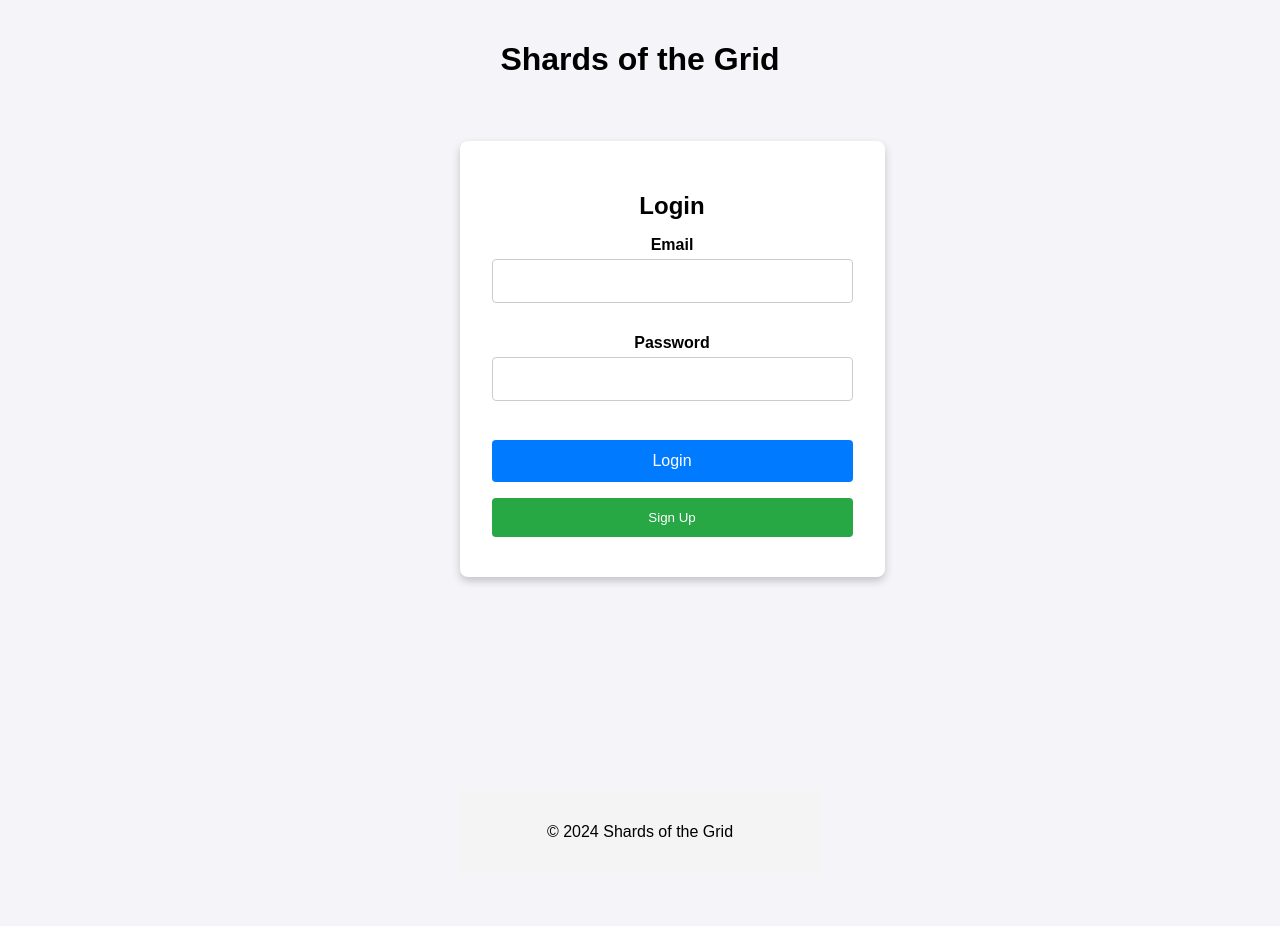
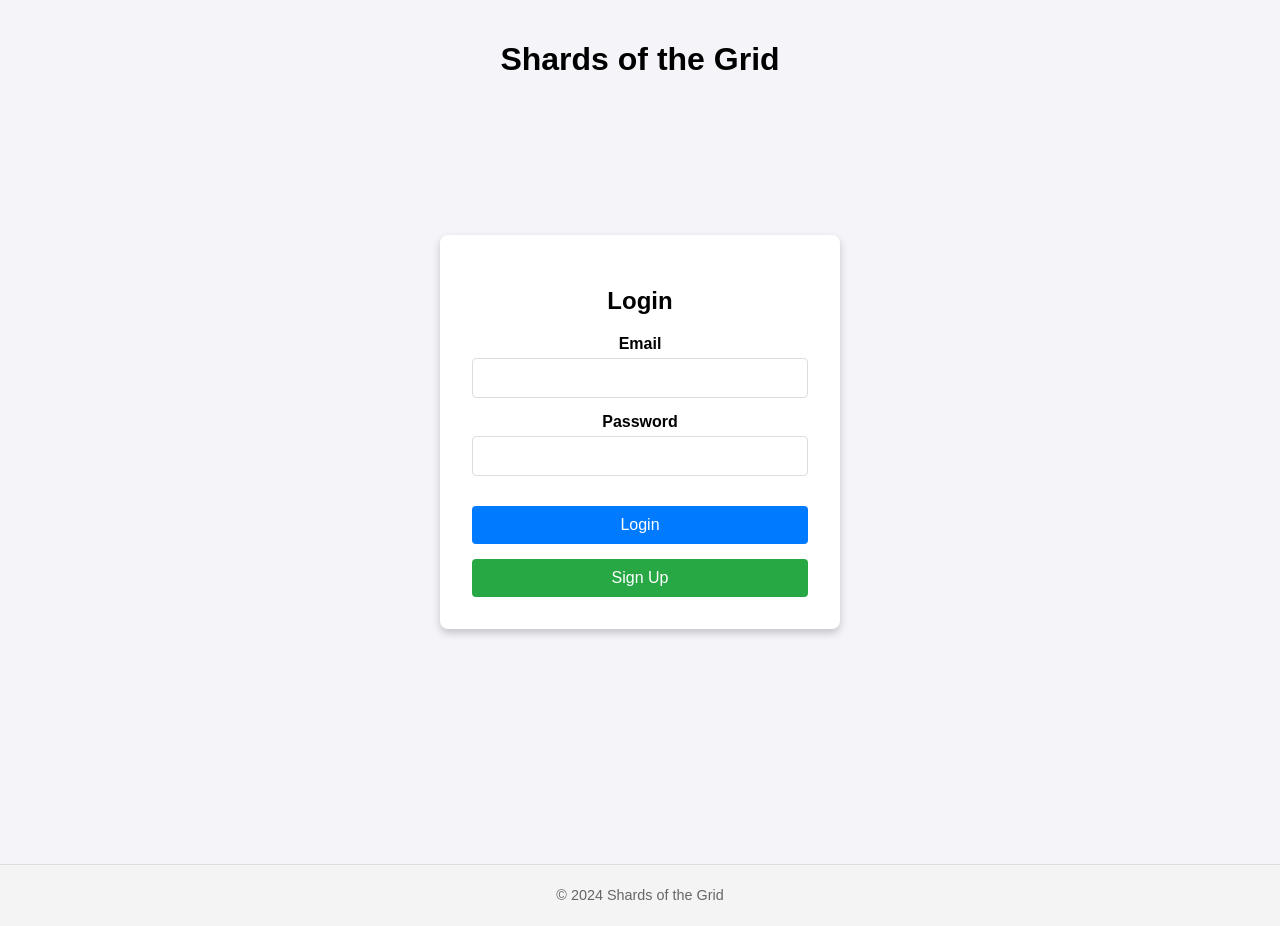
Before and after one commit to uiowahjmjohnsonselt2024/projectdirectory-selt_2024_team_001, a Rails app: page / in a window 1280 px wide. Before the commit the page ends 837 px from the top, so only its background shows below. Run offline with Rails 7, Linux system fonts and the light colour scheme.

Commit message:
made some fixes to views

```diff
--- a/app/assets/stylesheets/application.css
+++ b/app/assets/stylesheets/application.css
@@ -1,22 +1,45 @@
+/* Global Styles */
+html, body {
+    height: 100%;
+    margin: 0;
+    display: flex;
+    flex-direction: column;
+    font-family: Arial, sans-serif;
+    background-color: #f4f4f9;
+}
+
 /* Centering container to fill the viewport */
 #container {
     display: flex;
     align-items: center;
     justify-content: center;
-    height: 100vh;
+    min-height: 100vh; /* Ensures full coverage */
     background-color: #f4f4f9;
 }
 
 /* Styling the login container */
-.login-container {
-    width: 300px;
+.login-container, .signup-container {
+    width: 400px;
     padding: 2rem;
     background: white;
     border-radius: 8px;
     box-shadow: 0 4px 8px rgba(0, 0, 0, 0.2);
     text-align: center;
+    box-sizing: border-box; /* Prevents width issues */
 }
 
+.signup-container {
+    text-align: left; /* Specific to signup */
+}
+
+/* Shared container headers */
+.login-container h2, .signup-container h2 {
+    text-align: center;
+    margin-bottom: 20px;
+    font-size: 1.5rem; /* Consistent header size */
+}
+
+/* Title styling */
 .centered-title {
     text-align: center;
     position: absolute;
@@ -26,44 +49,33 @@
     font-size: 2rem;
 }
 
-html, body {
-    height: 100%;
-    margin: 0;
-    display: flex;
-    flex-direction: column;
+/* Main container */
+#main {
+    flex: 1;
+    padding: 2rem;
+    box-sizing: border-box; /* Prevent padding overflow */
 }
 
-#main {
-    flex: 1;
-}
-
+/* Footer styling */
 .footer-centered {
     text-align: center;
-    position: relative;
-    bottom: 0;
+    margin-top: auto; /* Ensures it stays at the bottom */
     width: 100%;
     padding: 1rem 0;
     background-color: #f4f4f4;
     font-size: 1rem;
+    border-top: 1px solid #ddd; /* Adds subtle separation */
 }
 
-/* Separate styles for signup container */
-.signup-container {
-    width: 300px;
-    padding: 4rem;
-    background: white;
-    border-radius: 8px;
-    box-shadow: 0 4px 8px rgba(0, 0, 0, 0.2);
-    text-align: left;
+/* Form group styling */
+.form-group {
+    margin-bottom: 15px;
 }
 
-.signup-container h2 {
-    text-align: center;
-    margin-bottom: 20px;
-}
-
-.form-group {
-    margin-bottom: 15px;
+.form-group label {
+    font-weight: bold;
+    margin-bottom: 5px;
+    display: block;
 }
 
 .form-control {
@@ -72,19 +84,14 @@ html, body {
     border: 1px solid #ddd;
     border-radius: 4px;
     font-size: 1rem;
+    box-sizing: border-box;
 }
 
 .password-wrapper {
     position: relative;
 }
 
-
-.form-group label {
-    font-weight: bold;
-    margin-bottom: 5px;
-    display: block;
-}
-
+/* Terms styling */
 .terms {
     font-size: 0.9em;
     color: #666;
@@ -101,16 +108,37 @@ html, body {
     text-decoration: underline;
 }
 
-.btn-primary {
+/* Button styling */
+.btn-primary, .btn-signup, .btn-login {
     width: 100%;
-    background-color: #007bff;
-    color: #fff;
     padding: 10px;
     border: none;
     border-radius: 4px;
     cursor: pointer;
     font-size: 1em;
     margin-top: 15px;
+    text-align: center;
+    text-decoration: none;
+    color: white;
+}
+
+.btn-primary {
+    background-color: #007bff;
+}
+
+.btn-signup {
+    background-color: #28a745;
+}
+
+.btn-login {
+    background-color: #007bff; /* Use consistent primary color for login */
+}
+
+/* Checkbox group */
+.checkbox-group {
+    display: flex;
+    align-items: center;
+    margin-bottom: 15px;
 }
 
 .checkbox-label {
@@ -120,40 +148,3 @@ html, body {
     display: inline-block;
     vertical-align: middle;
 }
-
-.checkbox-group {
-    display: flex;
-    align-items: center;
-    margin-bottom: 15px;
-}
-
-.btn-signup {
-    display: inline-block;
-    width: 100%;
-    text-align: center;
-    padding: 0.75rem;
-    background-color: #28a745;
-    color: white;
-    border-radius: 4px;
-    border: none;
-    cursor: pointer;
-    text-decoration: none;
-    margin-top: 0.5rem;
-}
-
-.btn-login {
-    display: inline-block;
-    width: 100%;
-    text-align: center;
-    padding: 0.75rem;
-    background-color: #28a745;
-    color: white;
-    border-radius: 4px;
-    border: none;
-    cursor: pointer;
-    text-decoration: none;
-    margin-top: 0.5rem;
-}
-body {
-    font-family: Arial, sans-serif;
-}
--- a/app/views/layouts/application.html.haml
+++ b/app/views/layouts/application.html.haml
@@ -21,3 +21,36 @@
     - unless controller_name == 'sessions' && action_name == 'create'
       %footer.footer-centered
         %p &copy; #{Time.now.year} Shards of the Grid
+
+    :css
+      /* Ensure full viewport coverage */
+      html, body {
+        height: 100%;
+        margin: 0;
+        display: flex;
+        flex-direction: column;
+        font-family: Arial, sans-serif;
+      }
+
+      #main {
+        flex: 1;
+        display: flex;
+        flex-direction: column;
+        align-items: center;
+        justify-content: center;
+        text-align: center;
+        padding: 2rem;
+      }
+
+      .footer-centered {
+        height: 50px;
+        text-align: center;
+        background-color: #f4f4f4;
+        color: #666;
+        display: flex;
+        align-items: center;
+        justify-content: center;
+        padding: 0.5rem 0;
+        font-size: 0.9rem;
+        border-top: 1px solid #ddd;
+      }
--- a/app/views/menus/login_menu.html.haml
+++ b/app/views/menus/login_menu.html.haml
@@ -1,95 +1,26 @@
-!!!
+!!! 5
 %html{ lang: "en" }
   %head
     %meta{ charset: "UTF-8" }
     %meta{ name: "viewport", content: "width=device-width, initial-scale=1.0" }
-    %title Shards of the Grid
-    :css
-      /* Container to center content */
-      html, body {
-        height: 100%;
-        margin: 0;
-        font-family: Arial, sans-serif;
-        background-color: #f4f4f9;
-        display: flex;
-        justify-content: center;
-        align-items: center;
-      }
+    %title Login | Shards of the Grid
+    = stylesheet_link_tag 'application', media: 'all'
+  %body
+    #container
+      .login-container
+        %h2 Login
+        - if flash[:alert]
+          %div.alert.alert-danger= flash[:alert]
 
-      /* Main flex container */
-      #container {
-        display: flex;
-        flex-direction: column;
-        align-items: center;
-        justify-content: center;
-        width: 100%;
-        max-width: 400px;
-        padding: 2rem;
-      }
+        = form_tag login_path, method: :post do
+          .form-group
+            %label{ for: "email" } Email
+            %input#email.form-control{ type: "email", name: "email", required: true }
 
-      .header {
-        text-align: center;
-        font-size: 2rem;
-        margin-bottom: 2rem;
-      }
+          .form-group
+            %label{ for: "password" } Password
+            %input#password.form-control{ type: "password", name: "password", required: true }
 
-      .login-container {
-        background: white;
-        padding: 2rem;
-        border-radius: 8px;
-        box-shadow: 0 4px 8px rgba(0, 0, 0, 0.2);
-        width: 100%;
-        text-align: center;
-      }
+          %button.btn.btn-primary{ type: "submit" } Login
 
-      h2 {
-        margin-bottom: 1rem;
-      }
-
-      input[type="email"],
-      input[type="password"] {
-        width: 100%;
-        padding: 0.75rem;
-        margin-bottom: 1rem;
-        border: 1px solid #ccc;
-        border-radius: 4px;
-        box-sizing: border-box;
-      }
-
-      .btn {
-        width: 100%;
-        padding: 0.75rem;
-        margin-bottom: 0.5rem;
-        border: none;
-        border-radius: 4px;
-        color: white;
-        cursor: pointer;
-      }
-
-      .btn-login {
-        background-color: #007bff;
-      }
-
-      .btn-signup {
-        background-color: #28a745;
-      }
-
-%body
-  #container
-    .login-container
-      %h2 Login
-      - if flash[:alert]
-        %div.alert.alert-danger= flash[:alert]
-
-      = form_tag login_path, method: :post do
-        .form-group
-          %label{ for: "email" } Email
-          %input#email.form-control{ type: "email", name: "email", required: true }
-
-        .form-group
-          %label{ for: "password" } Password
-          %input#password.form-control{ type: "password", name: "password", required: true }
-
-        %button.btn.btn-primary.btn-login{ type: "submit" } Login
-
-      %button.btn.btn-signup{ type: "button", onclick: "window.location.href='#{signup_path}'" } Sign Up
+        %button.btn.btn-signup{ type: "button", onclick: "window.location.href='#{signup_path}'" } Sign Up
--- a/app/views/menus/main_game_screen.html.haml
+++ b/app/views/menus/main_game_screen.html.haml
@@ -34,7 +34,7 @@
         max-width: 400px;
         padding: 2rem;
         box-sizing: border-box; /* Includes padding in width/height calculations */
-        background-color: rgb(13, 14, 33); /* Optional for clarity */
+        background-color: rgb(13, 14, 33) !important; /* Optional for clarity */
         max-height: 90vh; /* Prevent overflow beyond viewport height */
         gap: 1rem; /* Add spacing between elements */
       }
--- a/app/views/menus/welcome_screen.html.haml
+++ b/app/views/menus/welcome_screen.html.haml
@@ -29,7 +29,7 @@
         max-width: 400px;
         padding: 2rem;
         box-sizing: border-box; /* Includes padding in width/height calculations */
-        background-color: rgb(13, 14, 33); /* Optional for clarity */
+        background-color: rgb(13, 14, 33) !important; /* Optional for clarity */
         max-height: 90vh; /* Prevent overflow beyond viewport height */
         gap: 1rem; /* Add spacing between elements */
       }
--- a/app/views/menus/welcome_settings.html.haml
+++ b/app/views/menus/welcome_settings.html.haml
@@ -34,7 +34,7 @@
         max-width: 400px;
         padding: 2rem;
         box-sizing: border-box; /* Includes padding in width/height calculations */
-        background-color: rgb(13, 14, 33); /* Optional for clarity */
+        background-color: rgb(13, 14, 33) !important; /* Optional for clarity */
         max-height: 90vh; /* Prevent overflow beyond viewport height */
         gap: 1rem; /* Add spacing between elements */
       }
```
Also changed, not shown: 4 other files.
